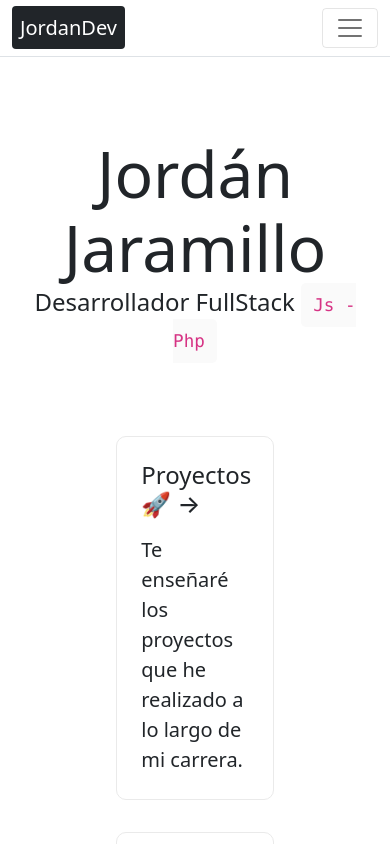
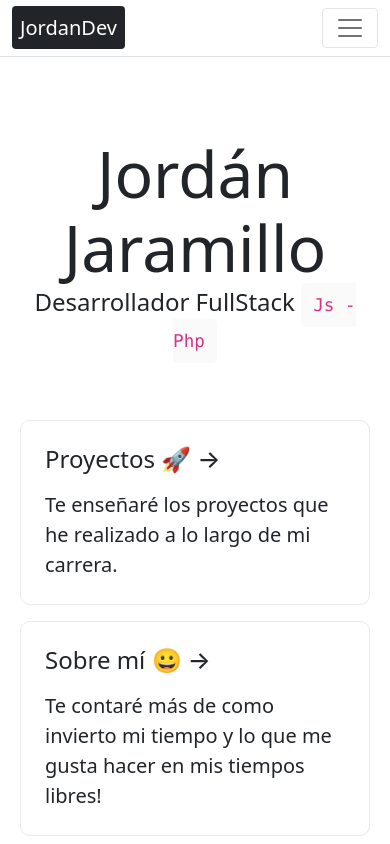
Before and after one commit to jordanrjdev/portfolio, a Next.js app: page / in a window 390 px wide. Shown: the top 844 px of the page. Built offline with nearby package versions, Linux system fonts and the light colour scheme.

Commit message:
Fix: Responsive Home in medium and small devices

```diff
--- a/styles/Home.module.css
+++ b/styles/Home.module.css
@@ -116,4 +116,12 @@
     width: 100%;
     flex-direction: column;
   }
+
 }
+@media screen and (max-width:765px){
+  .card {
+    margin: 0;
+    margin-bottom: 1em;
+    width: 100%;
+  }
+}
```
